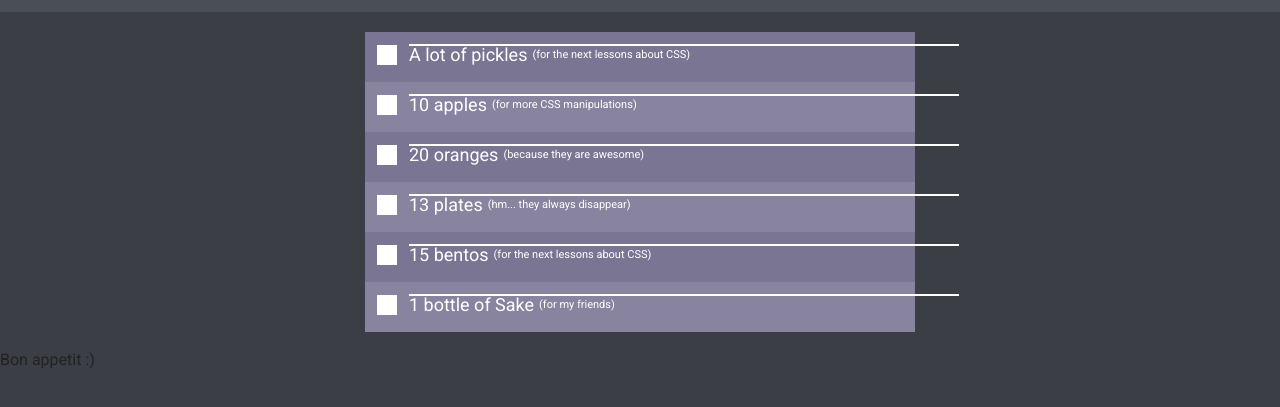
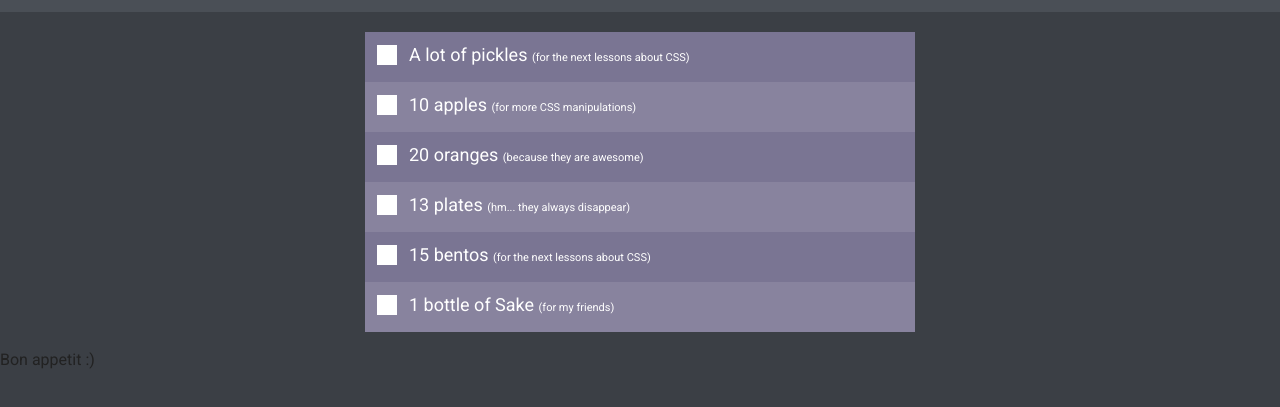
Before and after one commit to Bohdan-Podponarovskyi/shopping_list, a plain HTML site: page index.html in a window 1280 px wide. Shown: the part 75-482 px from the top of the page. Drawn offline with Linux system fonts and the light colour scheme.

Commit message:
add list styles

```diff
--- a/css/styles.css
+++ b/css/styles.css
@@ -117,7 +117,7 @@ label {
     font-size: 11px;
     line-height: 13px;
 
-    margin-left: 5px;
+    /*margin-left: 5px;*/
 }
 
 .list_item_description:hover {
@@ -138,21 +138,23 @@ label {
 
 .checkbox:checked ~ .item_title, .checkbox:checked ~ .item_comment {
     color: #9B96AC;
-    text-decoration: line-through;
-}
-.checkbox:after {
-    content: '';
-    opacity: 0;
-    position: absolute;
-    margin: 0 12px;
-    width: 19px;
-    height: 19px;
 }
 
-.item_title:before {
+.item_title {
+    position: relative;
+}
+
+.item_comment:before {
     content: '';
+    display: none;
     width: 100%;
+    border-bottom: solid 1px #9B96AC;
     position: absolute;
-    border-bottom: 2px solid white;
-    overflow: hidden;
+    left: 0;
+    top: 50%;
+    z-index: 1;
 }
+
+.checkbox:checked ~ .item_title .item_comment:before {
+    display: inline;
+}
--- a/index.html
+++ b/index.html
@@ -19,17 +19,16 @@
                 <label class="list_item_description">
                     <input class="checkbox" id="list_item_1" type="checkbox">
                     <span class="custom_checkbox"></span>
-                    <span class="item_title">A lot of pickles</span>
-                    <span class="item_comment">(for the next lessons about CSS)</span>
-                    <span class="crossline"></span>
+                    <p class="item_title">A lot of pickles <span class="item_comment">(for the next lessons about CSS)</span>
+                    </p>
+
                 </label>
             </li>
             <li class="list_item">
                 <label class="list_item_description">
                     <input class="checkbox" id="list_item_2" type="checkbox">
                     <span class="custom_checkbox"></span>
-                    <span class="item_title">10 apples</span>
-                    <span class="item_comment">(for more CSS manipulations)</span>
+                    <p class="item_title">10 apples <span class="item_comment">(for more CSS manipulations)</span></p>
                 </label>
             </li>
             <li class="list_item">
@@ -37,32 +36,28 @@
                 <label class="list_item_description">
                     <input class="checkbox" id="list_item_3" type="checkbox">
                     <span class="custom_checkbox"></span>
-                    <span class="item_title">20 oranges</span>
-                    <span class="item_comment">(because they are awesome)</span>
+                    <p class="item_title">20 oranges <span class="item_comment">(because they are awesome)</span></p>
                 </label>
             </li>
             <li class="list_item">
                 <label class="list_item_description">
                     <input class="checkbox" id="list_item_4" type="checkbox">
                     <span class="custom_checkbox"></span>
-                    <span class="item_title">13 plates</span>
-                    <span class="item_comment">(hm... they always disappear)</span>
+                    <p class="item_title">13 plates <span class="item_comment">(hm... they always disappear)</span></p>
                 </label>
             </li>
             <li class="list_item">
                 <label class="list_item_description">
                     <input class="checkbox" id="list_item_5" type="checkbox">
                     <span class="custom_checkbox"></span>
-                    <span class="item_title">15 bentos</span>
-                    <span class="item_comment">(for the next lessons about CSS)</span>
+                    <p class="item_title">15 bentos <span class="item_comment">(for the next lessons about CSS)</span></p>
                 </label>
             </li>
             <li class="list_item">
                 <label class="list_item_description">
                     <input class="checkbox" id="list_item_6" type="checkbox">
                     <span class="custom_checkbox"></span>
-                    <span class="item_title">1 bottle of Sake</span>
-                    <span class="item_comment">(for my friends)</span>
+                    <p class="item_title">1 bottle of Sake <span class="item_comment">(for my friends)</span></p>
                 </label>
             </li>
         </ul>
```
